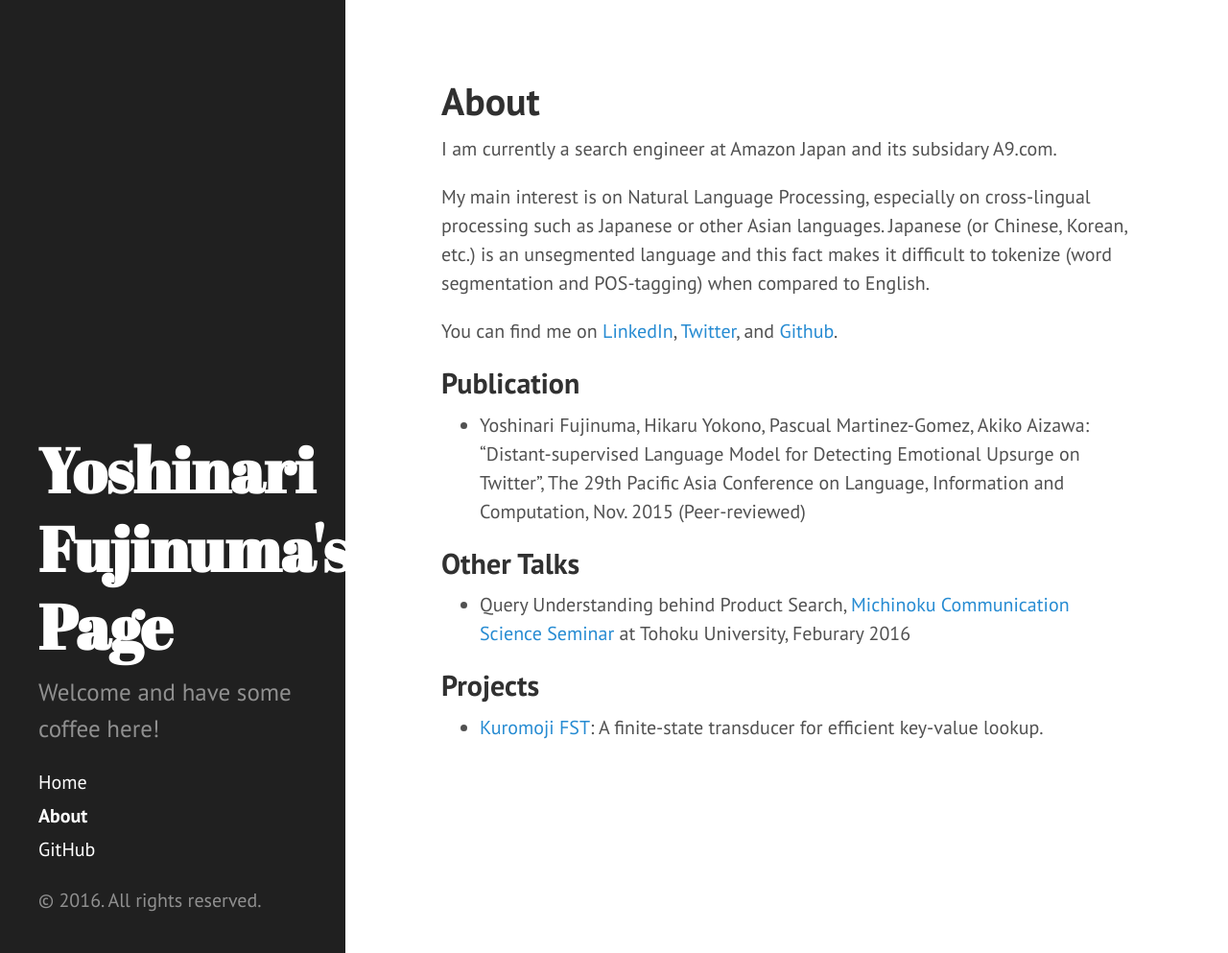
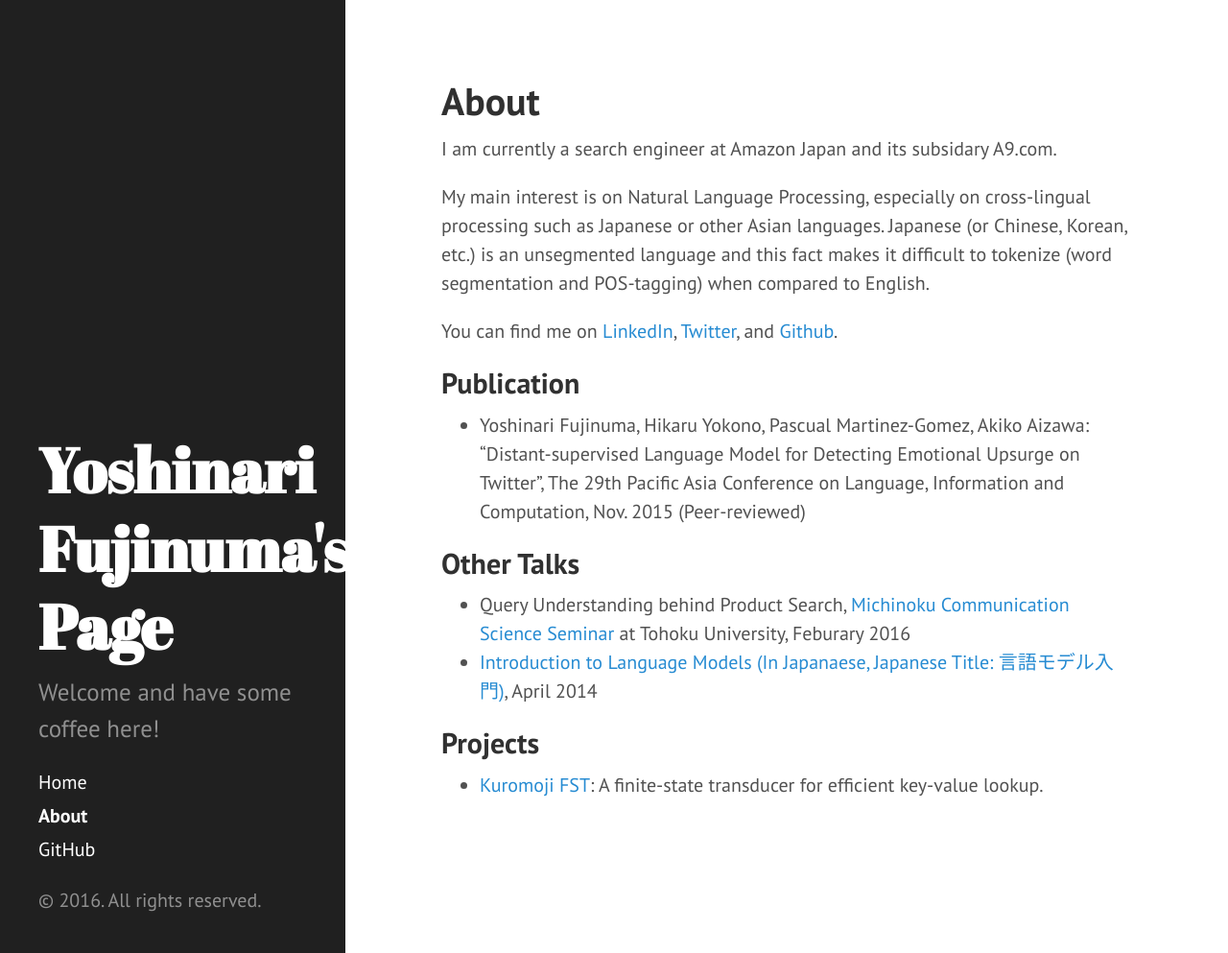
Before and after one commit to akkikiki/akkikiki.github.io, a Jekyll site: the page built from about.md, in a window 1280 px wide and 993 px high. Shown: the whole window at 96% size. Built offline with Jekyll 4.4.1, drawn with Linux system fonts in a browser that asks for light colours.

Commit message:
Added Intro. to Language Models

```diff
--- a/about.md
+++ b/about.md
@@ -14,6 +14,7 @@ You can find me on [LinkedIn](https://jp.linkedin.com/in/yoshinari-fujinuma-4b61
 
 ## Other Talks
 * Query Understanding behind Product Search, [Michinoku Communication Science Seminar](http://www.cl.ecei.tohoku.ac.jp/index.php?MiCS) at Tohoku University, Feburary 2016
+* [Introduction to Language Models (In Japanaese, Japanese Title: 言語モデル入門)](http://www.slideshare.net/yoshinarifujinuma/04-12-labmeetingforpublic), April 2014
 
 ## Projects
 * [Kuromoji FST](https://github.com/atilika/fst): A finite-state transducer for efficient key-value lookup.
```
